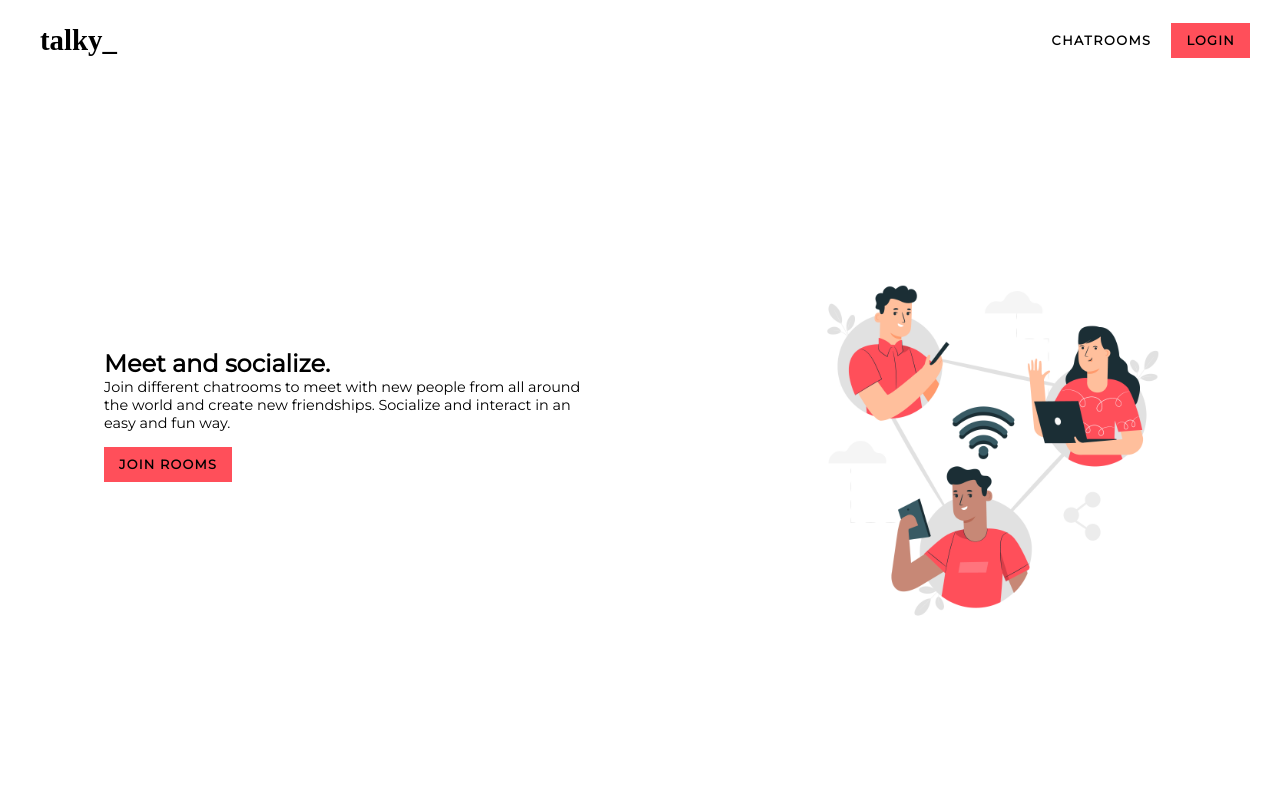
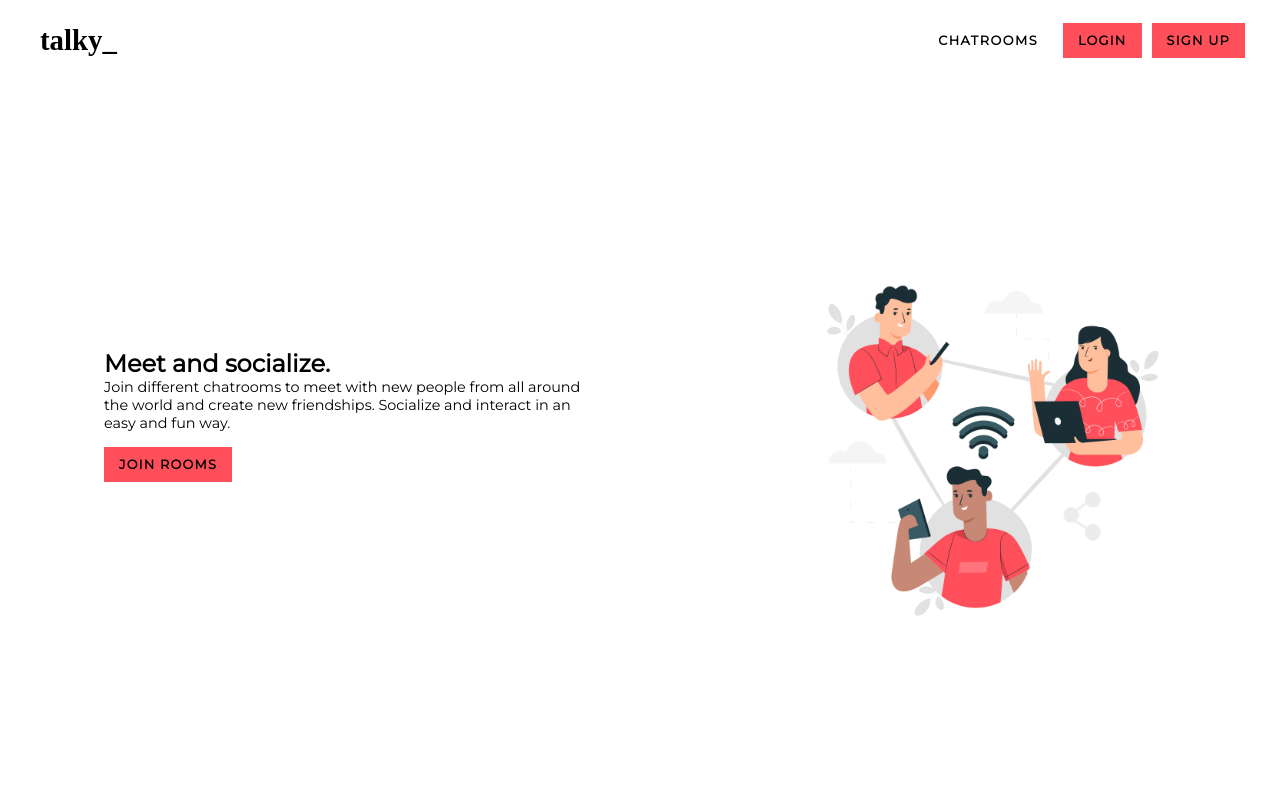
Before and after one commit to bright-fox/talky-react-client, a React (Create React App) app: page / in a window 1280 px wide. Shown: the top 800 px of the page. Built offline with nearby package versions, Linux system fonts and the light colour scheme.

Commit message:
Added sign up button to navbar

```diff
--- a/src/components/Navbar.js
+++ b/src/components/Navbar.js
@@ -63,6 +63,12 @@
     align-items: center;
 `
 
+const AuthButtons = styled.div`
+    & > * {
+        margin: 0 5px;
+    }
+`
+
 const Navbar = () => {
     const history = useHistory()
     const { state, dispatch } = useContext(usercontext)
@@ -74,7 +80,12 @@
 
     const renderAuth = () => {
         if (!state.isLoggedIn) {
-            return <Button onClick={() => history.push("/login")}>Login</Button>
+            return (
+                <AuthButtons>
+                    <Button onClick={() => history.push("/login")}>Login</Button>
+                    <Button onClick={() => history.push("/signup")}>Sign Up</Button>
+                </AuthButtons>
+            )
         }
 
         return (
```
